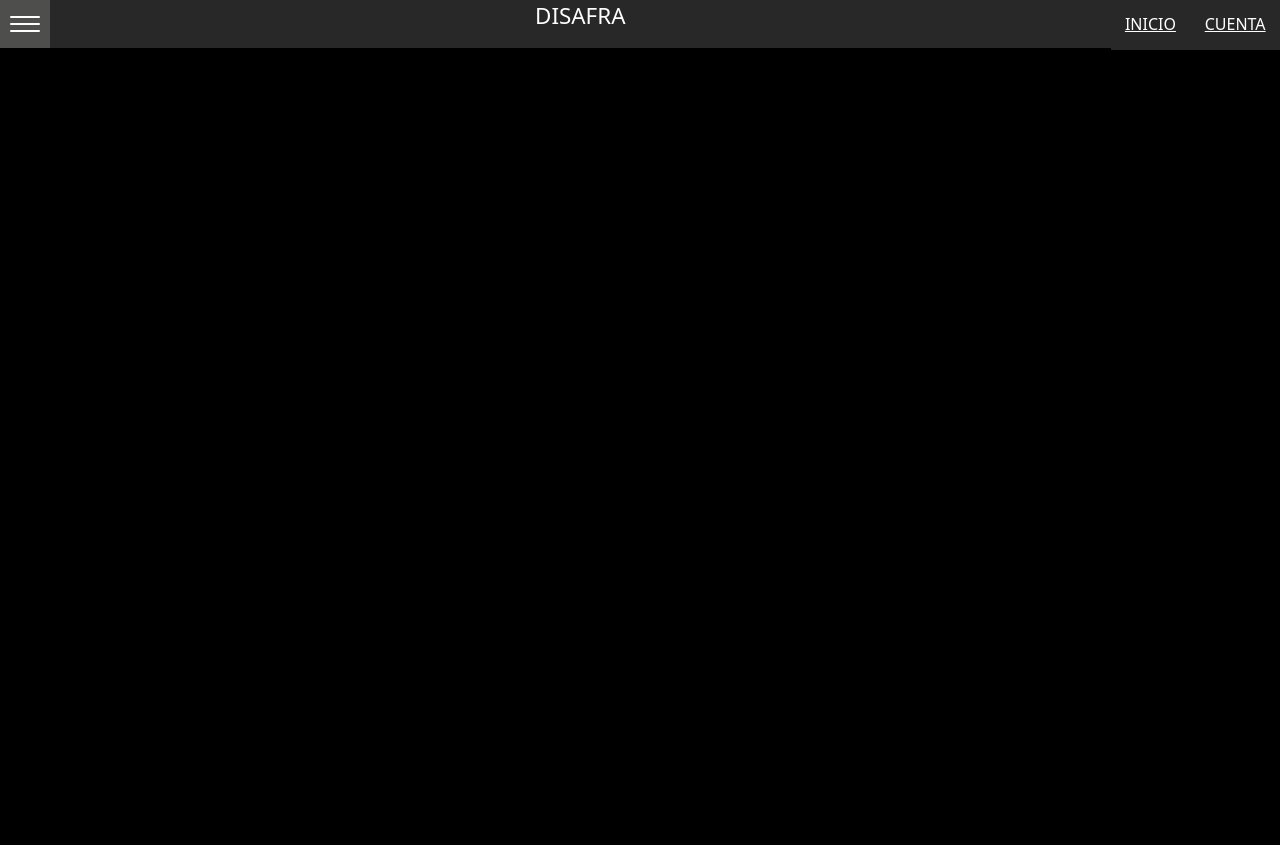
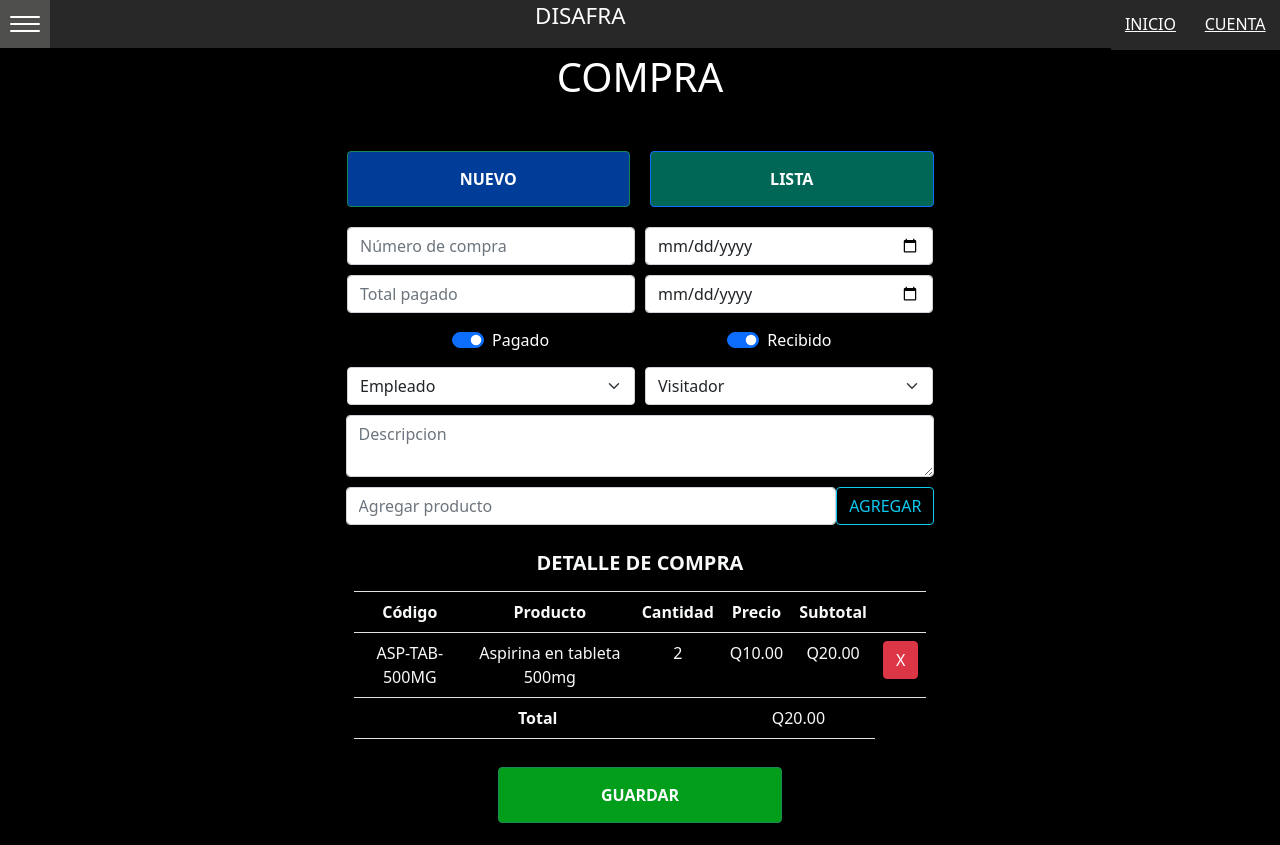
Before and after one commit to amner-py/disafra, a Django app: page /compra/ in a window 1280 px wide. Run offline with Django 3.2, Linux system fonts and the light colour scheme.

Commit message:
Compra CSS

```diff
--- a/app/core/compra/templates/form_compra.html
+++ b/app/core/compra/templates/form_compra.html
@@ -1,2 +1,95 @@
 {% extends 'base.html' %}
 {% block title %} Compra-Formulario {% endblock title %}
+
+{% block content %}
+
+<div class="bloque">
+    <h1>Compra</h1>
+    <div class="opciones">
+        <button id="nuevo" type="submit" class="btn btn-success">Nuevo</button>
+        <button id="listar" type="submit" class="btn btn-primary">Lista</button>
+    </div>
+    <form class="formulario">
+        <div id="">
+            <input type="number" class="form-control" id="num_compra" placeholder="Número de compra">
+        </div>
+        <div>
+            <input type="date" class="form-control" id="fecha_compra" data-bs-toggle="tooltip"
+                data-bs-placement="bottom" title="Fecha de compra">
+        </div>
+        <div id="">
+            <input type="text" class="form-control" id="total_pagado" placeholder="Total pagado">
+        </div>
+        <div>
+            <input type="date" class="form-control" id="fecha_entregado" data-bs-toggle="tooltip"
+                data-bs-placement="bottom" title="Fecha de recibido">
+        </div>
+        <div class="check1">
+            <div class="form-check form-switch gap-2">
+                <input class="form-check-input" type="checkbox" role="switch" id="pagado" checked>
+                <label class="form-check-label" for="pagado">Pagado</label>
+            </div>
+        </div>
+        <div class="check1">
+            <div class="form-check form-switch gap-2">
+                <input class="form-check-input" type="checkbox" role="switch" id="entregado" checked>
+                <label class="form-check-label" for="entregado">Recibido</label>
+            </div>
+        </div>
+
+        <div>
+            <select id="empleado_cod" class="form-select">
+                <option selected>Empleado</option>
+                <option>-----</option>
+                <option>0 - Amner Pérez</option>
+                <option>1 - Geovanny Franco</option>
+            </select>
+        </div>
+        <div>
+            <select id="visitador" class="form-select">
+                <option selected>Visitador</option>
+                <option>-----</option>
+            </select>
+        </div>
+        <textarea id="descripcion" class="form-control" placeholder="Descripcion"></textarea>
+        <div id="colspan-2">
+            <input type="text" class="form-control" id="agregar_producto" placeholder="Agregar producto">
+            <button class="btn btn-outline-info" type="button">AGREGAR</button>
+        </div>
+        <div id="colspan-2">
+            <table class="table text-light text-center m-2">
+                <tr>
+                    <th colspan="6">
+                        <h5 class="fw-bold"> DETALLE DE COMPRA</h5>
+                    </th>
+                </tr>
+                <tr>
+                    <th>Código</th>
+                    <th>Producto</th>
+                    <th>Cantidad</th>
+                    <th>Precio</th>
+                    <th>Subtotal</th>
+                    <th></th>
+                </tr>
+                <tr>
+                    <td>ASP-TAB-500MG</td>
+                    <td>Aspirina en tableta 500mg</td>
+                    <td>2</td>
+                    <td>Q10.00</td>
+                    <td>Q20.00</td>
+                    <td>
+                        <button type="button" class="btn btn-ms btn-danger">X</button>
+                    </td>
+                </tr>
+                <tr>
+                    <th colspan="3">Total</th>
+                    <td colspan="2">Q20.00</td>
+                </tr>
+            </table>
+        </div>
+        <div id="opciones2">
+            <button id="guardar" type="submit" class="btn btn-success">Guardar</button>
+        </div>
+    </form>
+</div>
+{% endblock content %}
```
